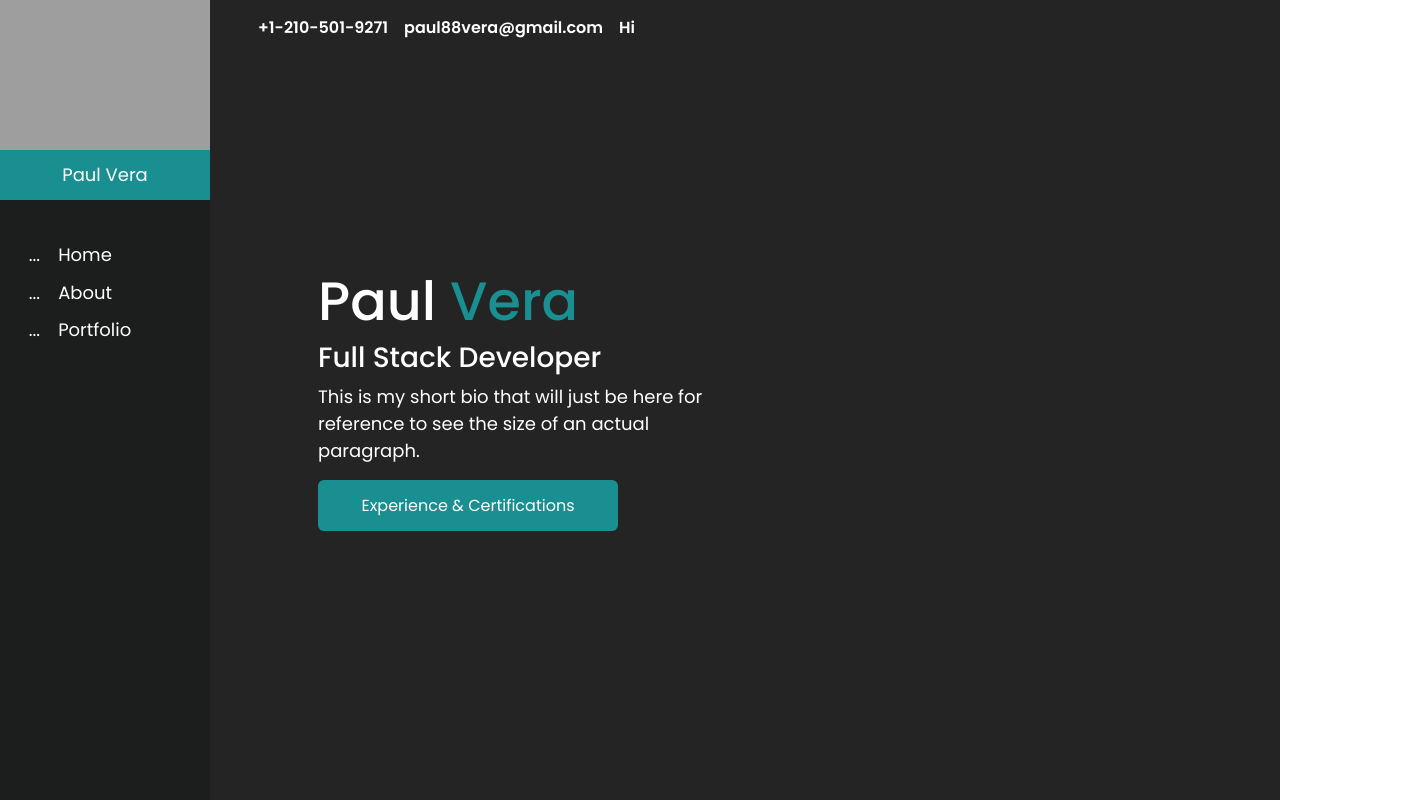
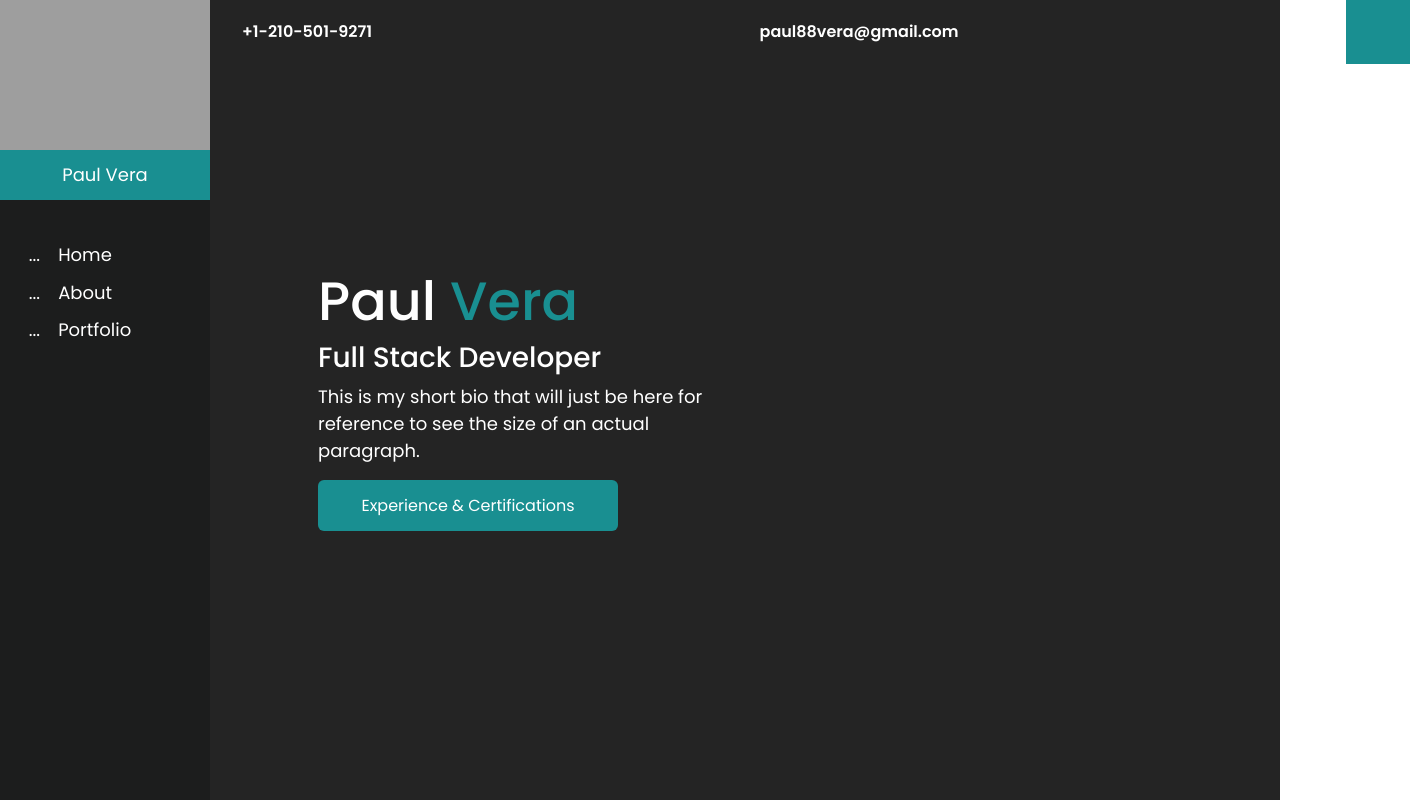
Before and after one commit to paul88vera/portfolio2023, a React (Create React App) app: page / in a window 1280 px wide. Shown: the top 800 px of the page, 1410 px wide, since content can reach past the window. Built offline with nearby package versions, Linux system fonts and the light colour scheme; grey boxes are pictures that could not be loaded.

Commit message:
css completed | need to add js animations

```diff
--- a/src/App.css
+++ b/src/App.css
@@ -12,6 +12,9 @@
   margin: 0;
   padding: 0;
   font-family: "Poppins", san-serif;
+}
+body {
+  overflow-x: hidden;
 }
 ::-webkit-scrollbar {
   width: 10px;
@@ -70,7 +73,6 @@
 }
 /** MAIN SECTION - START */
 #main {
-  width: 100%;
   display: flex;
   flex-direction: column;
   flex-wrap: wrap;
@@ -80,14 +82,16 @@
   background-color: transparent;
   position: absolute;
   display: none;
-  width: fit-content;
 }
 #main-nav ul {
   display: flex;
   justify-content: space-between;
   flex-direction: row;
+  align-items: center;
+  align-content: flex-end;
   flex-wrap: wrap;
   list-style: none;
+  width: 1200px;
   gap: 1em;
 }
 #main-nav ul li {
@@ -98,6 +102,10 @@
   color: #fff;
   text-decoration: none;
   font-weight: 600;
+}
+.email-box {
+  padding: 2em;
+  background-color: var(--accent-bg-color);
 }
 /** INTRO SECTION - START */
 #intro {
@@ -377,8 +385,5 @@
     display: flex;
     flex-direction: row;
     flex-wrap: nowrap;
-    padding: 1em;
-
   }
-
 }
--- a/src/component/Nav/index.js
+++ b/src/component/Nav/index.js
@@ -11,7 +11,7 @@ export default function Nav() {
               <a href="#home">paul88vera@gmail.com</a>
             </li>
             <li>
-              <a href="#home">Hi</a>
+              <a href="mailto:paul88vera@gmail.com" className="email-box"><i></i></a>
             </li>
           </ul>
         </nav>
```
